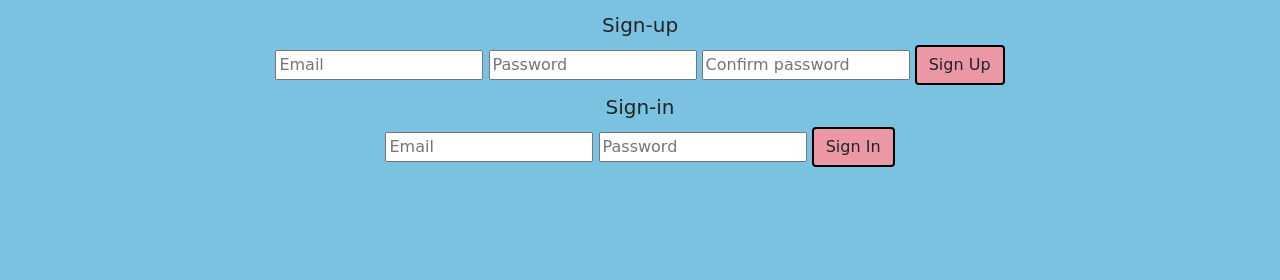
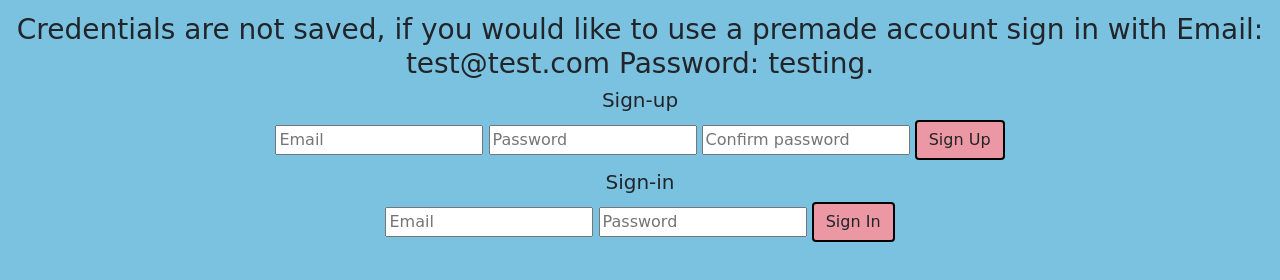
Before and after one commit to hank11234/speedruns-client, a website built with webpack: page index.html in a window 1280 px wide. Shown: the part 54-334 px from the top of the page. Built offline with nearby package versions, Linux system fonts and the light colour scheme; a web font is replaced by a local one.

Commit message:
Add message for dummy account

```diff
--- a/index.html
+++ b/index.html
@@ -20,6 +20,7 @@
       <p id="message"></p>
 
       <div class="before-login">
+        <h3>Credentials are not saved, if you would like to use a premade account sign in with Email: test@test.com Password: testing.</h3>
         <h5>Sign-up</h5>
         <form id="sign-up">
           <input placeholder="Email" type="text" name="credentials[email]" />
```
